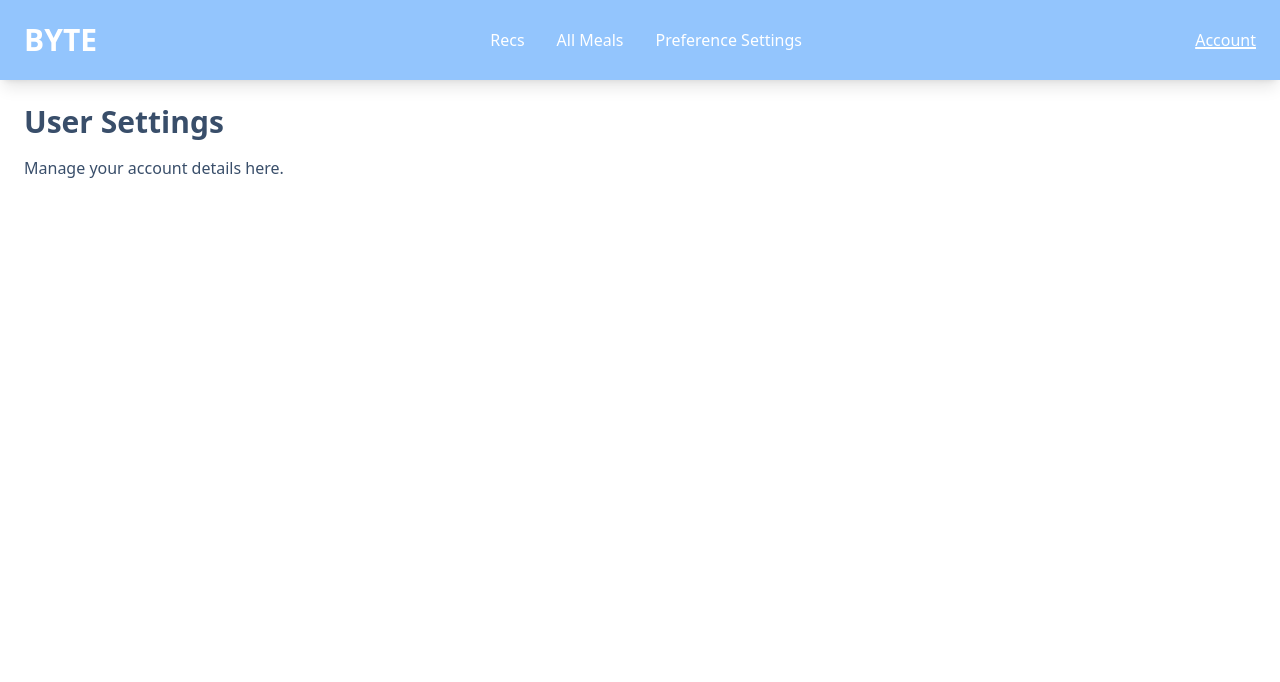
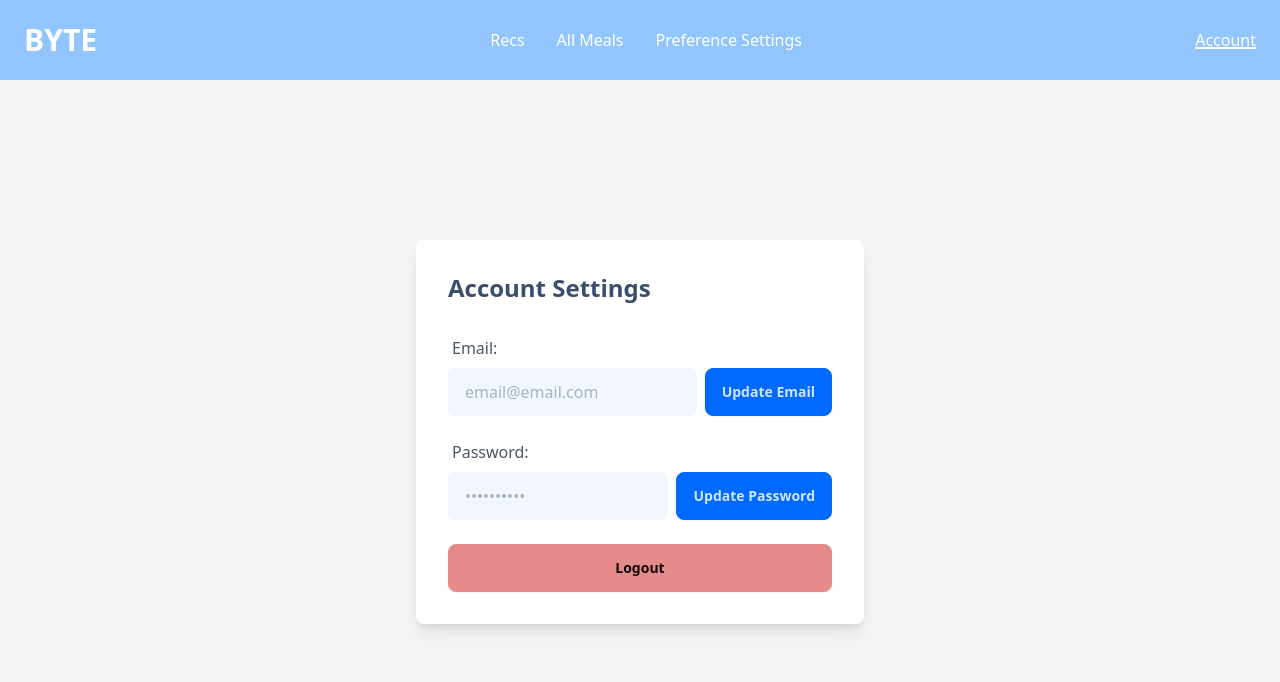
Before and after one commit to jaketng/btye-ui, a React (Vite) app: page /user-settings in a window 1280 px wide. Shown: the top 682 px of the page. Built offline with nearby package versions, Linux system fonts and the light colour scheme.

Commit message:
Created usersettingspage

```diff
--- a/src/pages/UserSettingsPage.jsx
+++ b/src/pages/UserSettingsPage.jsx
@@ -2,9 +2,41 @@ import React from "react";
 
 function UserSettingsPage() {
   return (
-    <div className="p-6">
-      <h1 className="text-3xl font-bold">User Settings</h1>
-      <p className="mt-4">Manage your account details here.</p>
+    <div className="flex justify-center items-center flex min-h-[calc(100vh-6rem)] bg-gray-100">
+      <div className="bg-white shadow-lg p-8 rounded-lg w-3/4 max-w-md">
+        <h1 className="text-2xl font-bold mb-6">Account Settings</h1>
+
+        {/* Email Section */}
+        <div className="form-control mb-4">
+          <label className="label text-gray-600">Email:</label>
+          <div className="flex items-center">
+            <input
+              type="email"
+              value="email@email.com"
+              className="input input-bordered w-full mr-2"
+              disabled
+            />
+            <button className="btn btn-primary">Update Email</button>
+          </div>
+        </div>
+
+        {/* Password Section */}
+        <div className="form-control mb-6">
+          <label className="label text-gray-600">Password:</label>
+          <div className="flex items-center">
+            <input
+              type="password"
+              value="**********"
+              className="input input-bordered w-full mr-2"
+              disabled
+            />
+            <button className="btn btn-primary">Update Password</button>
+          </div>
+        </div>
+
+        {/* Logout Button */}
+        <button className="btn btn-error w-full">Logout</button>
+      </div>
     </div>
   );
 }
```
